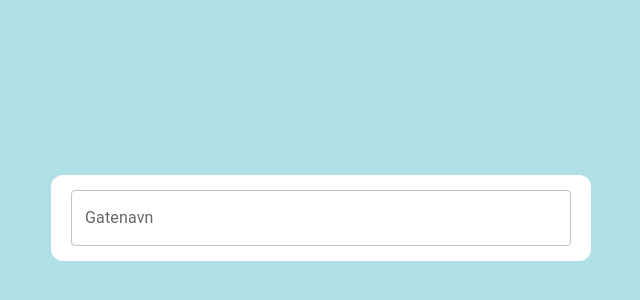
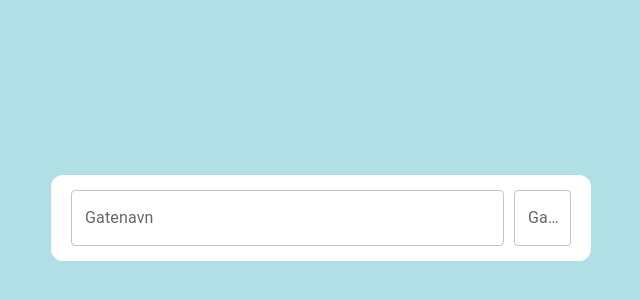
Before and after one commit to PhilipHelgesen/DI-Adresshelper, a React (Vite) app: page / in a window 1280 px wide. Shown: the part 190-490 px from the top of the page, without its empty margins (319-959 px from the left). Built offline with nearby package versions, Linux system fonts and the light colour scheme.

Commit message:
Added a new textfield GateNr. Handle function getting streetnumbers based on streetids from selected street

```diff
--- a/src/AddressHelper.css
+++ b/src/AddressHelper.css
@@ -16,3 +16,12 @@ body {
 .address-confirmed {
   border-bottom: 3px solid limegreen !important;
 }
+
+.address-input-row {
+  display: flex;
+  gap: 10px;
+}
+
+.address-input {
+  width: 100%;
+}
--- a/src/App.tsx
+++ b/src/App.tsx
@@ -8,9 +8,30 @@ interface Street {
   streetIds: number[];
 }
 
+interface StreetNumberData {
+  streetNo: number;
+  addressId: number;
+  entrance: string;
+  houseType: string;
+  deliveryPointId: number;
+  postalCode: string;
+  duplicateNumberAndEntrance: boolean;
+  latitude: number;
+  longitude: number;
+  showHouseholds: boolean;
+}
+
+interface StreetNumberResponse {
+  streetNumbers: StreetNumberData[];
+}
+
 function App() {
   const [streets, setStreets] = useState<Street[]>([]);
   const [selectedStreet, setSelectedStreet] = useState<Street | null>(null);
+  const [selectedStreetNumber, setSelectedStreetNumber] = useState<
+    number | null
+  >(null);
+  const [streetNumbers, setStreetNumbers] = useState<number[]>([]);
 
   const handleStreetSearch = async (
     _event: React.SyntheticEvent,
@@ -19,6 +40,7 @@ function App() {
     console.log(value);
     if (value.length < 2) return;
 
+    try {
       const res = await fetch(
         `https://staging-ws.di.no/ws/json/addressHelper/v-2/NO/streetSearch/${value}?apiKey=${
           import.meta.env.VITE_API_KEY
@@ -27,29 +49,80 @@ function App() {
       );
 
       const data = await res.json();
-
       setStreets(data.streets);
+    } catch (error) {
+      console.error("Failed to fetch streets:", error);
+      setStreets([]);
+    }
   };
 
-  const handleSelectingStreet = (
+  const handleSelectingStreet = async (
     _event: React.SyntheticEvent,
     value: Street | null
   ) => {
     setSelectedStreet(value);
+
+    if (!value) {
+      setStreetNumbers([]);
+      return;
+    }
+
+    const streetIds = value.streetIds.join(",");
+    try {
+      const res = await fetch(
+        `https://staging-ws.di.no/ws/json/addressHelper/v-2/NO/streetNumberSearch/${streetIds}?apiKey=${
+          import.meta.env.VITE_API_KEY
+        }`,
+        { headers: { referer: "http://localhost:5173" } }
+      );
+
+      const data: StreetNumberResponse = await res.json();
+
+      const uniqueNumbers = Array.from(
+        new Set(data.streetNumbers.map((streetNr) => streetNr.streetNo))
+      );
+
+      setStreetNumbers(uniqueNumbers);
+    } catch (error) {
+      console.error("Failed to fetch street numbers:", error);
+      setStreetNumbers([]);
+    }
+  };
+
+  const handleSelectingStreetNumber = (
+    _event: React.SyntheticEvent,
+    value: number | null
+  ) => {
+    setSelectedStreetNumber(value);
   };
 
   return (
     <>
       <div className="address-container">
+        <div className="address-input-row">
           <Autocomplete
-          className={`${selectedStreet ? "address-confirmed" : ""}`}
+            className={`address-input ${
+              selectedStreet ? "address-confirmed" : ""
+            }`}
             onInputChange={handleStreetSearch}
             onChange={handleSelectingStreet}
             options={streets}
-          getOptionLabel={(option) => option.streetName}
+            getOptionLabel={(option) =>
+              `${option.streetName.toLowerCase()}, ${option.city}`
+            }
             renderInput={(params) => <TextField {...params} label="Gatenavn" />}
             forcePopupIcon={false}
           />
+          <Autocomplete
+            className={`${selectedStreetNumber ? "address-confirmed" : ""}`}
+            getOptionLabel={(option) => option.toString()}
+            renderInput={(params) => <TextField {...params} label="GateNr." />}
+            options={streetNumbers}
+            forcePopupIcon={false}
+            onChange={handleSelectingStreetNumber}
+            value={selectedStreetNumber}
+          />
+        </div>
       </div>
     </>
   );
```
Lines whose indentation alone changed are shown as unchanged.
